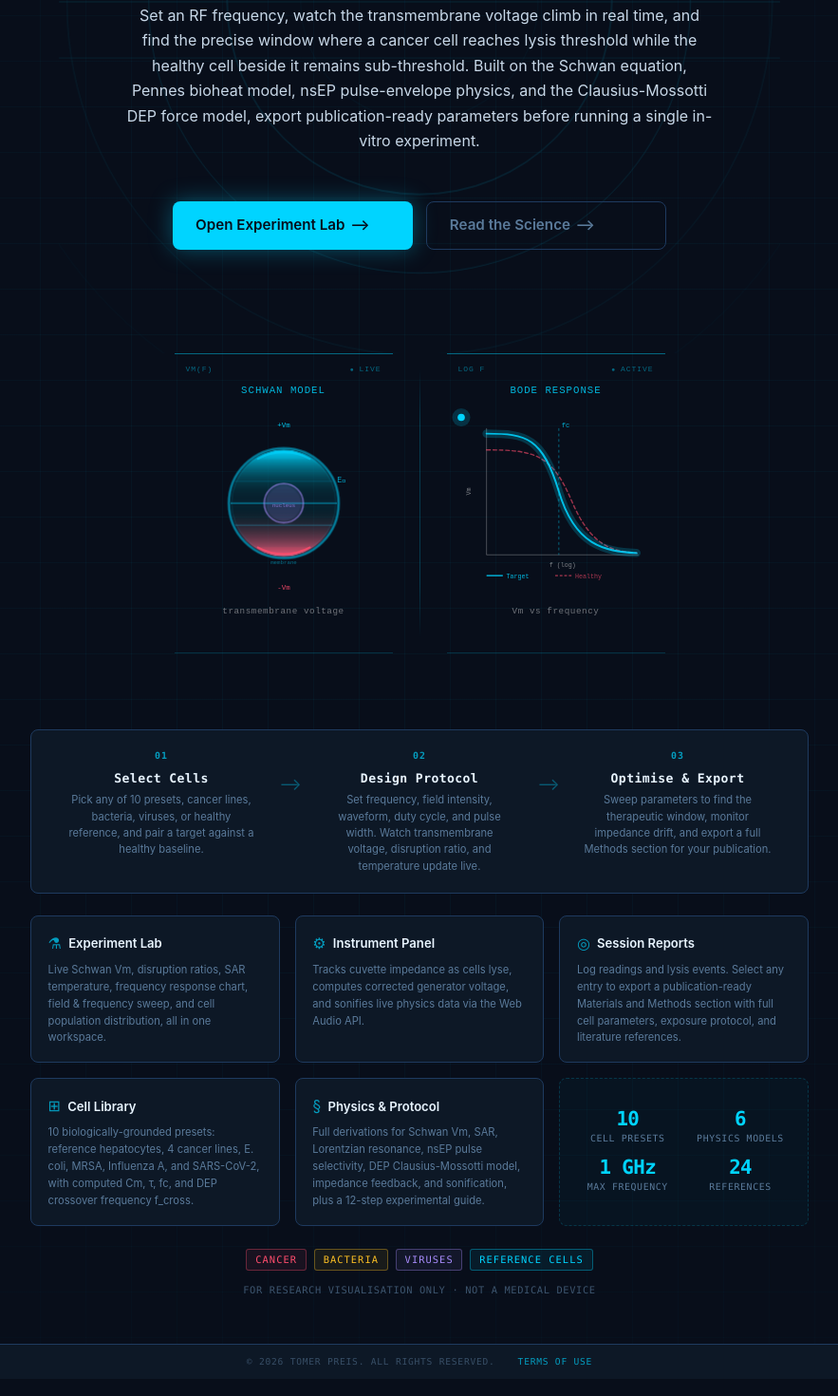
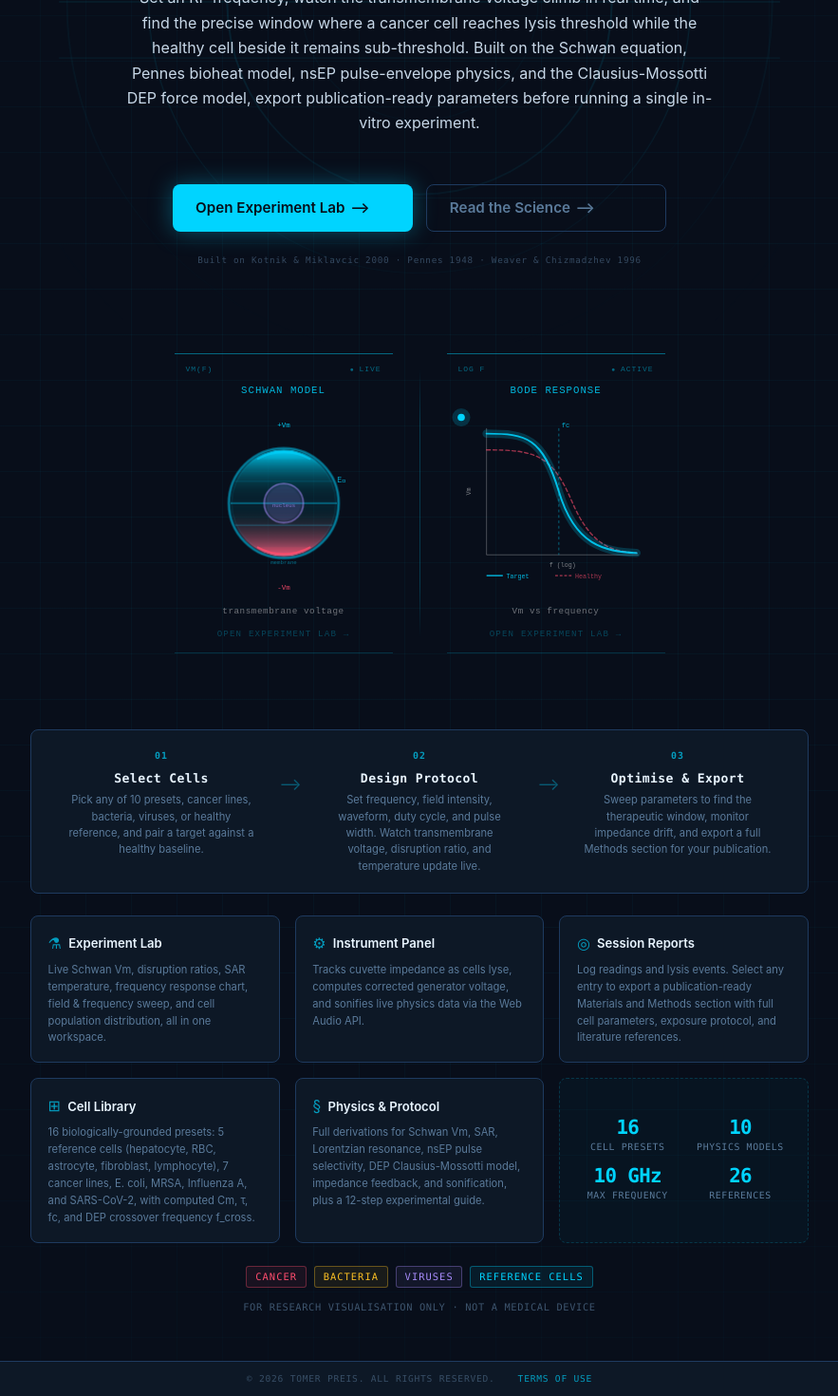
Before and after one commit to PreisTomer/ResoPulse, a Vue app in the folder frontend/: page / in a window 1280 px wide. Shown: the part 429-1899 px from the top of the page at 95% size, without its empty margins (198-1081 px from the left). Built offline with nearby package versions, Linux system fonts and the light colour scheme.

Commit message:
more small corrections

```diff
--- a/frontend/src/locales/home.en.json
+++ b/frontend/src/locales/home.en.json
@@ -30,16 +30,16 @@
     "card3Title": "Session Reports",
     "card3Desc": "Log readings and lysis events. Select any entry to export a publication-ready Materials and Methods section with full cell parameters, exposure protocol, and literature references.",
     "card4Title": "Cell Library",
-    "card4Desc": "10 biologically-grounded presets: reference hepatocytes, 4 cancer lines, E. coli, MRSA, Influenza A, and SARS-CoV-2, with computed Cm, τ, fc, and DEP crossover frequency f_cross.",
+    "card4Desc": "16 biologically-grounded presets: 5 reference cells (hepatocyte, RBC, astrocyte, fibroblast, lymphocyte), 7 cancer lines, E. coli, MRSA, Influenza A, and SARS-CoV-2, with computed Cm, τ, fc, and DEP crossover frequency f_cross.",
     "card5Title": "Physics & Protocol",
     "card5Desc": "Full derivations for Schwan Vm, SAR, Lorentzian resonance, nsEP pulse selectivity, DEP Clausius-Mossotti model, impedance feedback, and sonification, plus a 12-step experimental guide.",
-    "stat1Val": "10",
+    "stat1Val": "16",
     "stat1Label": "Cell Presets",
-    "stat2Val": "6",
+    "stat2Val": "10",
     "stat2Label": "Physics Models",
-    "stat3Val": "1 GHz",
+    "stat3Val": "10 GHz",
     "stat3Label": "Max Frequency",
-    "stat4Val": "24",
+    "stat4Val": "26",
     "stat4Label": "References",
     "tagCancer": "Cancer",
     "tagBacteria": "Bacteria",
@@ -53,6 +53,7 @@
     "sciChartSub": "Vm vs frequency",
     "sciChartMetaId": "log f",
     "sciChartMetaStatus": "ACTIVE",
+    "ctaRefs": "Built on Kotnik & Miklavcic 2000 · Pennes 1948 · Weaver & Chizmadzhev 1996",
     "sciCta": "Open Experiment Lab →",
     "tipSciCell": "Schwan equation: Vm = 1.5 E R cos(θ) / √(1+(ωτ)²). Cyan ions drift toward the +Vm pole, red toward -Vm, building the transmembrane potential that drives electroporation. Click to explore in the lab.",
     "tipSciChart": "Vm rolls off above the characteristic frequency fc = 1/(2πτ). Below fc the membrane fully charges; above fc it stays sub-threshold. The animated dot shows the current operating point. Click to tune parameters.",
--- a/frontend/src/style.css
+++ b/frontend/src/style.css
@@ -79,6 +79,20 @@ body {
   flex-direction: column;
 }
 
+/* ── Scrollbar ───────────────────────────────────────────────────────────── */
+* {
+  scrollbar-width: thin;
+  scrollbar-color: rgba(0, 212, 255, 0.35) transparent;
+}
+
+::-webkit-scrollbar { width: 4px; height: 4px; }
+::-webkit-scrollbar-track { background: transparent; }
+::-webkit-scrollbar-thumb {
+  background: rgba(0, 212, 255, 0.35);
+  border-radius: 2px;
+}
+::-webkit-scrollbar-thumb:hover { background: rgba(0, 212, 255, 0.65); }
+
 h1, h2, h3, h4, h5, h6 {
   color: var(--color-text-heading);
   line-height: 1.3;
--- a/frontend/src/views/HomeView.vue
+++ b/frontend/src/views/HomeView.vue
@@ -54,6 +54,7 @@
               {{ $t('home.btnGhost') }} <span class="home__btn-arrow">{{ ICON.ARROW_R }}</span>
             </RouterLink>
           </div>
+          <p class="home__cta-refs">{{ $t('home.ctaRefs') }}</p>
         </div>
 
       </div>
@@ -327,6 +328,7 @@ export default defineComponent({
   min-height: calc(100vh - 60px);
   position: relative;
   overflow-x: hidden;
+  cursor: crosshair;
 
   &__bg-grid {
     position: absolute;
@@ -406,6 +408,7 @@ export default defineComponent({
     justify-content: center;
     pointer-events: none;
     z-index: 0;
+    mask-image: linear-gradient(to bottom, black 60%, transparent 100%);
 
     @media (max-width: 520px) { display: none; }
   }
@@ -496,6 +499,7 @@ export default defineComponent({
     line-height: 1;
     color: var(--color-text-heading);
     margin: 0;
+    animation: title-glow 3s ease-in-out infinite 1.25s;
 
     &-accent {
       color: #0a2e58;
@@ -541,6 +545,17 @@ export default defineComponent({
     gap: 0.85rem;
     width: 100%;
     max-width: 520px;
+  }
+
+  &__cta-refs {
+    font-family: var(--font-mono);
+    font-size: 0.58rem;
+    letter-spacing: 0.08em;
+    color: var(--color-text-muted);
+    opacity: 0.55;
+    text-align: center;
+    margin: 0;
+    margin-top: 1.4rem;
   }
 
   &__btn {
@@ -605,7 +620,7 @@ export default defineComponent({
     border-top:    1px solid rgba(0, 212, 255, 0.45);
     border-bottom: 1px solid rgba(0, 212, 255, 0.18);
     transition: transform 0.3s ease, filter 0.3s ease, border-color 0.3s ease;
-    cursor: pointer;
+    cursor: pointer !important;
 
     @media (min-width: 768px) {
       &:hover {
@@ -657,7 +672,7 @@ export default defineComponent({
     letter-spacing: 0.13em;
     text-transform: uppercase;
     color: rgba(0, 212, 255, 0.8);
-    opacity: 0;
+    opacity: 0.35;
     transition: opacity 0.3s ease;
     margin-top: 0.1rem;
   }
@@ -808,6 +823,7 @@ export default defineComponent({
     gap: 0.4rem;
     text-align: left;
     transition: border-color 0.18s, box-shadow 0.18s;
+    cursor: pointer;
 
     &:hover {
       border-color: rgba(0, 212, 255, 0.4);
@@ -1044,6 +1060,11 @@ export default defineComponent({
   to   { opacity: 1; transform: translateY(0); }
 }
 
+@keyframes title-glow {
+  0%, 100% { text-shadow: 0 0 30px rgba(0, 212, 255, 0.08); }
+  50%       { text-shadow: 0 0 60px rgba(0, 212, 255, 0.28), 0 0 20px rgba(0, 212, 255, 0.12); }
+}
+
 @keyframes bg-ring-pulse {
   0%, 100% { opacity: 0.15; }
   50%       { opacity: 1; }
```
